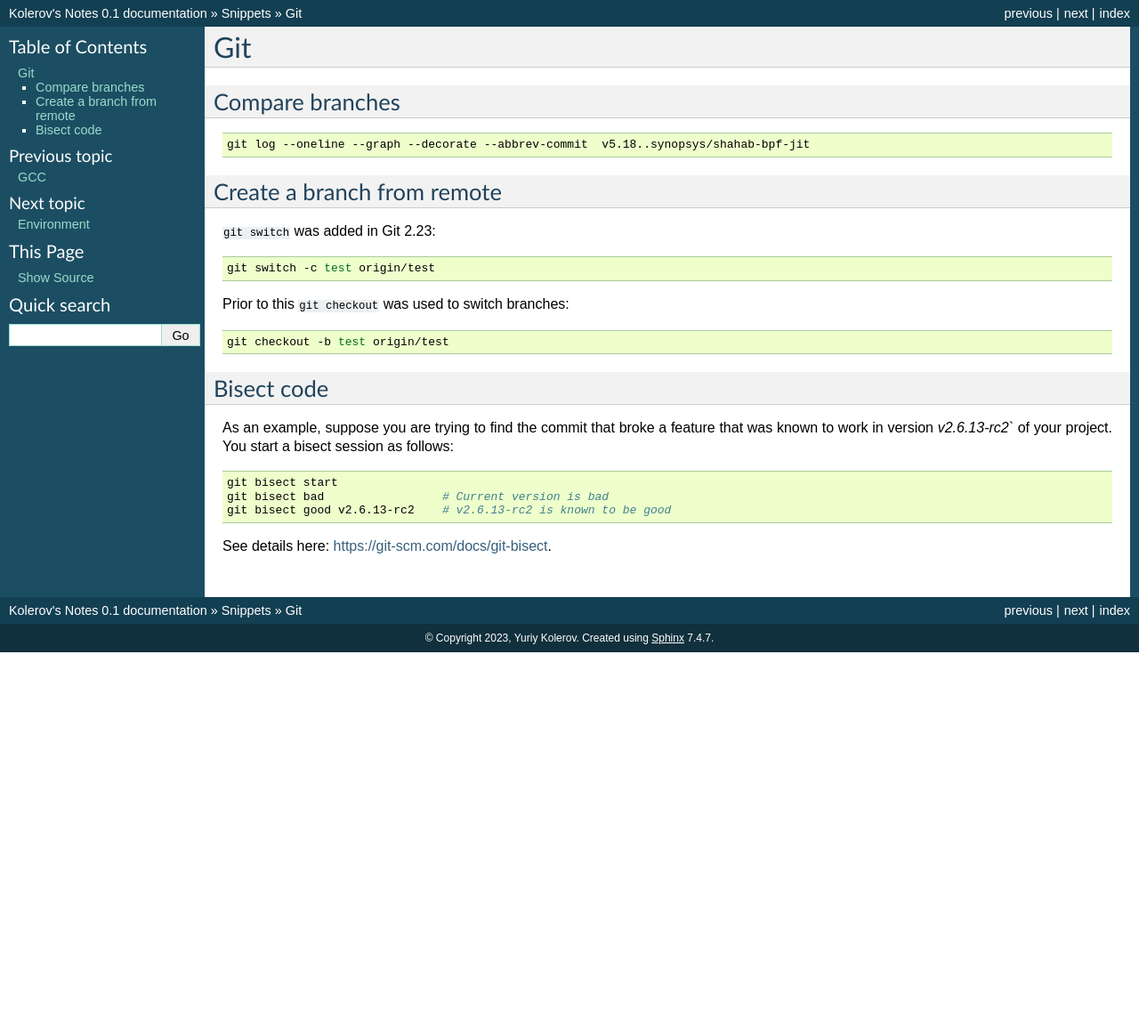
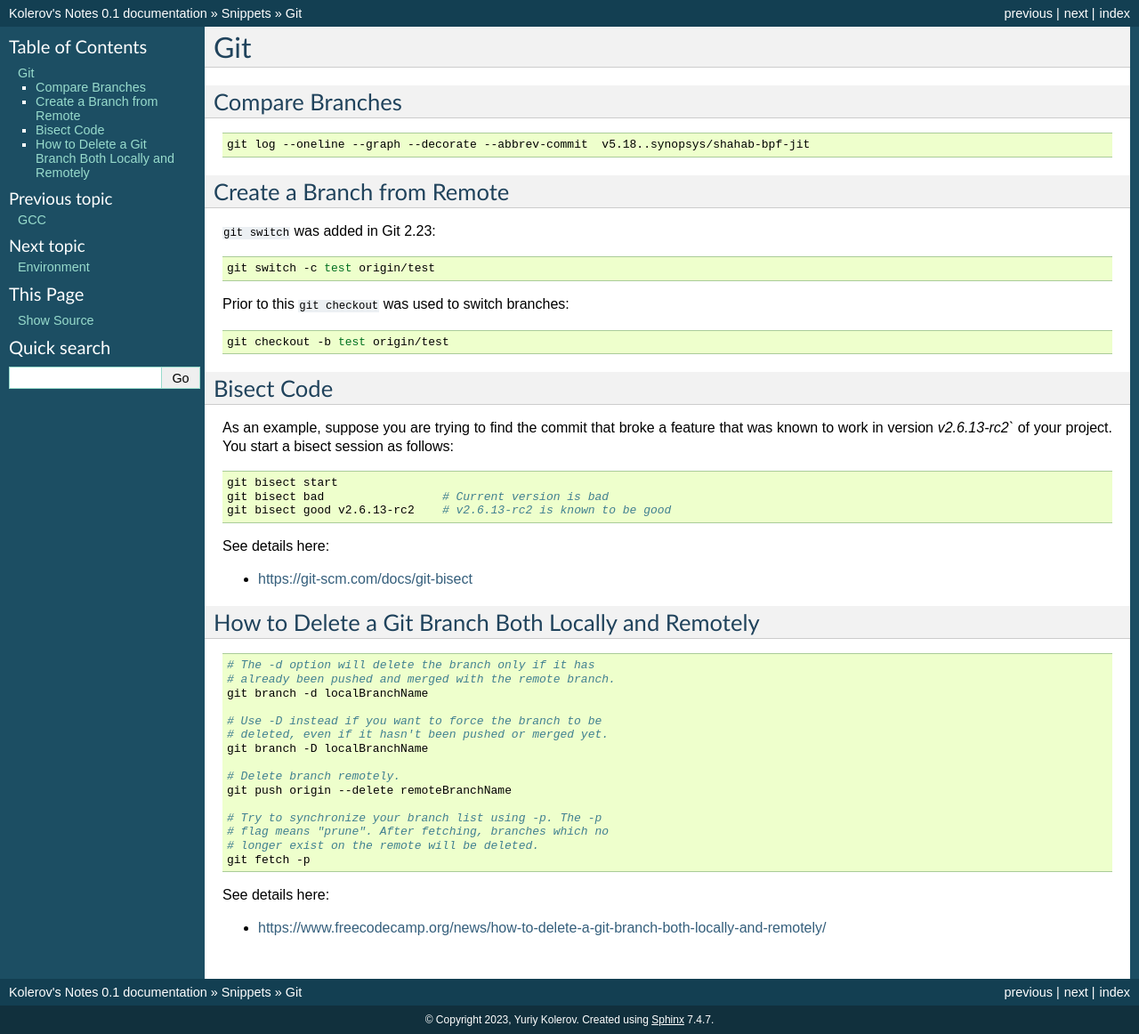
Before and after one commit to kolerov/synopsys, a Sphinx documentation site: the page built from docs/snippets/git.rst, in a window 1280 px wide. Shown: the whole page at 89% size. Built offline with Sphinx 7.4.7, drawn with Linux system fonts in a browser that asks for light colours; before the commit the page ends 900 px from its top, so only the background shows below that.

Commit message:
git: Add snippets for deleting branches

```diff
--- a/docs/snippets/git.rst
+++ b/docs/snippets/git.rst
@@ -1,7 +1,7 @@
 Git
 ===
 
-Compare branches
+Compare Branches
 -----------------
 
 .. code-block:: shell
@@ -9,7 +9,7 @@ Compare branches
     git log --oneline --graph --decorate --abbrev-commit  v5.18..synopsys/shahab-bpf-jit
 
 
-Create a branch from remote
+Create a Branch from Remote
 ---------------------------
 
 ``git switch`` was added in Git 2.23:
@@ -24,7 +24,7 @@ Prior to this ``git checkout`` was used to switch branches:
 
     git checkout -b test origin/test
 
-Bisect code
+Bisect Code
 -----------
 
 As an example, suppose you are trying to find the commit that broke a feature
@@ -37,4 +37,31 @@ bisect session as follows:
     git bisect bad                 # Current version is bad
     git bisect good v2.6.13-rc2    # v2.6.13-rc2 is known to be good
 
-See details here: https://git-scm.com/docs/git-bisect.
+See details here:
+
+* https://git-scm.com/docs/git-bisect
+
+How to Delete a Git Branch Both Locally and Remotely
+----------------------------------------------------
+
+.. code-block:: bash
+
+    # The -d option will delete the branch only if it has
+    # already been pushed and merged with the remote branch.
+    git branch -d localBranchName
+
+    # Use -D instead if you want to force the branch to be
+    # deleted, even if it hasn't been pushed or merged yet.
+    git branch -D localBranchName
+
+    # Delete branch remotely.
+    git push origin --delete remoteBranchName
+
+    # Try to synchronize your branch list using -p. The -p
+    # flag means "prune". After fetching, branches which no
+    # longer exist on the remote will be deleted.
+    git fetch -p
+
+See details here:
+
+* https://www.freecodecamp.org/news/how-to-delete-a-git-branch-both-locally-and-remotely/
```
